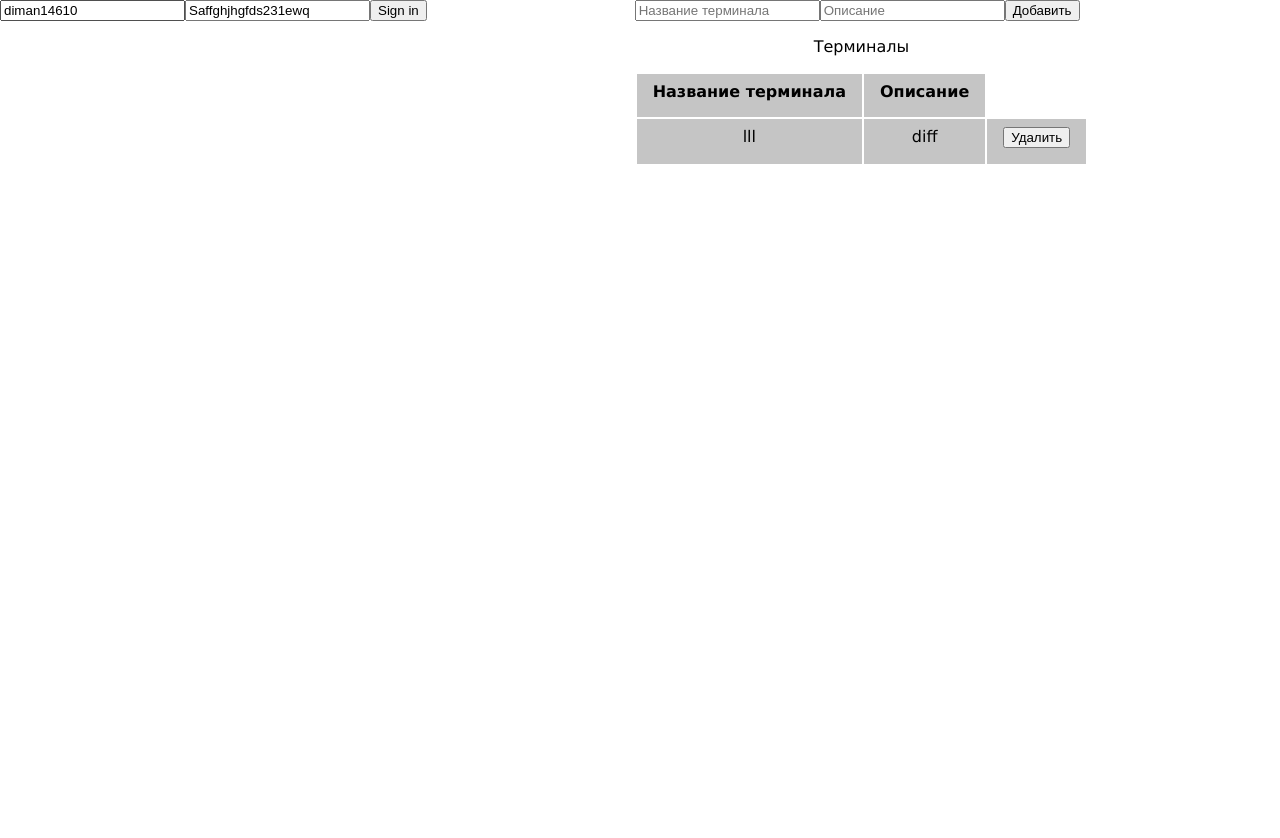
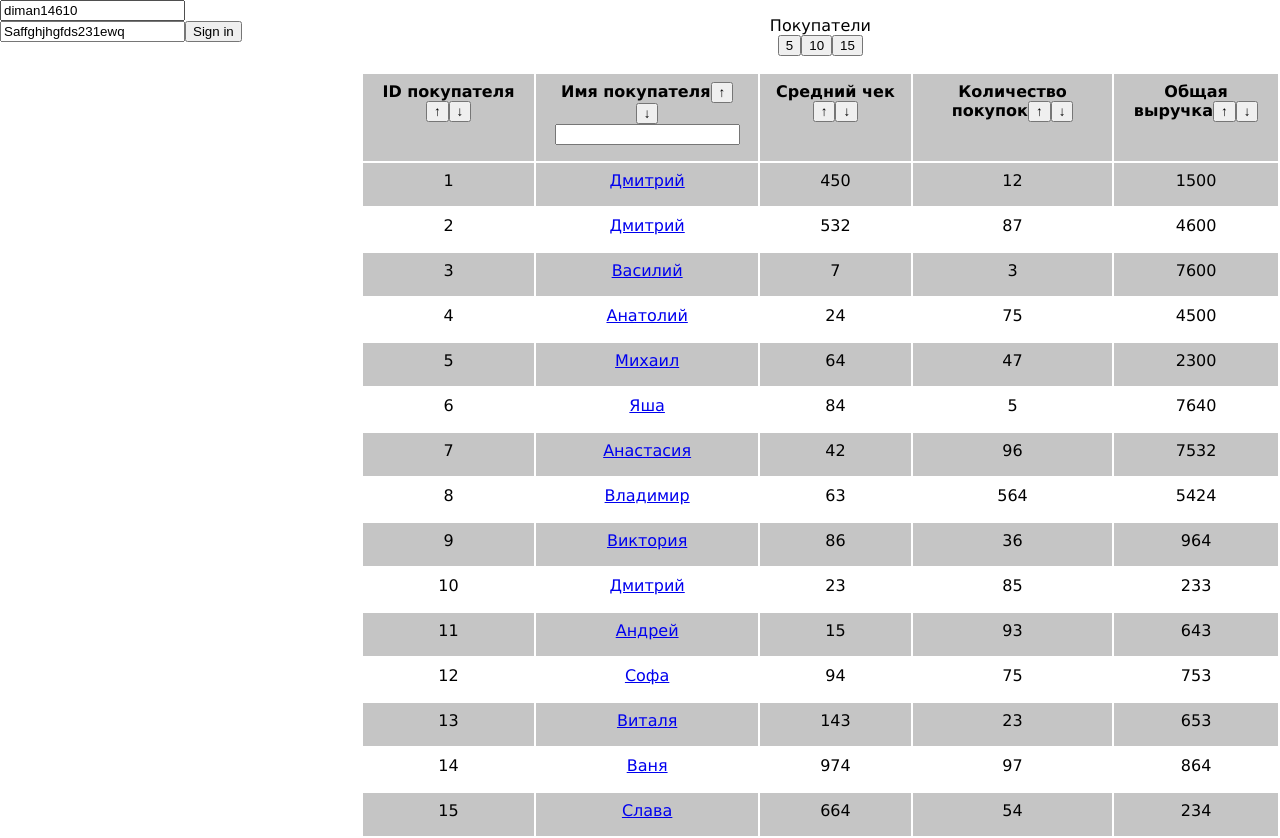
Before and after one commit to Diman14610/task-front-junior, a React (Create React App) app: page /#/buyers in a window 1280 px wide. Before the commit this address led to /#/terminals. Before the commit the page ends 800 px from the top, so only its background shows below. Built offline with nearby package versions, Linux system fonts and the light colour scheme.

Commit message:
13:11 21.08.2020

```diff
--- a/src/components/Buyers.js
+++ b/src/components/Buyers.js
@@ -1,4 +1,5 @@
 import React, { useState } from 'react'
+import { Link } from 'react-router-dom'
 
 const l = [{ id: 1, name: 'Дмитрий', avg: 450, quantity: 12, total: 1500 },
 { id: 2, name: 'Дмитрий', avg: 532, quantity: 87, total: 4600 },
@@ -21,6 +22,11 @@ function Buyers() {
     const [list, setList] = useState(l)
     const [buf, setBuf] = useState(l)
 
+    const Pagination = (size, def = 0) => {
+        setList(
+            () => buf.slice(def, size)
+        )
+    }
     const Sorting = (field, asc = true) => {
         switch (field) {
             case 'avg':
@@ -63,11 +69,11 @@ function Buyers() {
                 <caption>
                     Покупатели
                     <div>
-                <button>5</button>
-                <button>10</button>
-                <button>15</button>
-            </div>
-                    </caption>
+                        <button onClick={() => Pagination(5)}>5</button>
+                        <button onClick={() => Pagination(10)}>10</button>
+                        <button onClick={() => Pagination(15)}>15</button>
+                    </div>
+                </caption>
                 <thead>
                     <tr>
                         <th>
@@ -117,16 +123,26 @@ function Buyers() {
                         list.map((v, i) => {
                             return (<tr key={i}>
                                 <td>{v.id}</td>
-                                <td>{v.name}</td>
+                                <td><Link to={`/buyers/${v.id}`}>{v.name}</Link></td>
                                 <td>{v.avg}</td>
                                 <td>{v.quantity}</td>
                                 <td>{v.total}</td>
                             </tr>)
                         })
                     }
+                    {
+                        list.length === 5 ? (
+                            <tr style={{ display: 'flex', backgroundColor: '#fff' }}>
+
+                                <td><button onClick={() => Pagination(5, 0)}>1</button></td>
+                                <td><button onClick={() => Pagination(10, 5)}>2</button></td>
+                                <td><button onClick={() => Pagination(15, 10)}>3</button></td>
+                            </tr>
+
+                        ) : null
+                    }
                 </tbody>
             </table>
-
         </div>
     )
 }
--- a/src/components/BuyersOne.js
+++ b/src/components/BuyersOne.js
@@ -1,11 +1,30 @@
 import React from 'react'
 import { useParams } from 'react-router-dom'
+
+const l = [{ id: 1, name: 'Дмитрий', avg: 450, quantity: 12, total: 1500 },
+{ id: 2, name: 'Дмитрий', avg: 532, quantity: 87, total: 4600 },
+{ id: 3, name: 'Василий', avg: 7, quantity: 3, total: 7600 },
+{ id: 4, name: 'Анатолий', avg: 24, quantity: 75, total: 4500 },
+{ id: 5, name: 'Михаил', avg: 64, quantity: 47, total: 2300 },
+{ id: 6, name: 'Яша', avg: 84, quantity: 5, total: 7640 },
+{ id: 7, name: 'Анастасия', avg: 42, quantity: 96, total: 7532 },
+{ id: 8, name: 'Владимир', avg: 63, quantity: 564, total: 5424 },
+{ id: 9, name: 'Виктория', avg: 86, quantity: 36, total: 964 },
+{ id: 10, name: 'Дмитрий', avg: 23, quantity: 85, total: 233 },
+{ id: 11, name: 'Андрей', avg: 15, quantity: 93, total: 643 },
+{ id: 12, name: 'Софа', avg: 94, quantity: 75, total: 753 },
+{ id: 13, name: 'Виталя', avg: 143, quantity: 23, total: 653 },
+{ id: 14, name: 'Ваня', avg: 974, quantity: 97, total: 864 },
+{ id: 15, name: 'Слава', avg: 664, quantity: 54, total: 234 }
+]
 
 function BuyersOne() {
     const { id } = useParams()
     return (
         <div>
-            {id}
+            {
+                l.map((v) => v.id === parseInt(id) ? <div>{v.id} {v.name} {v.avg} {v.quantity} {v.total}</div> : null)
+            }
         </div>
     )
 }
```
